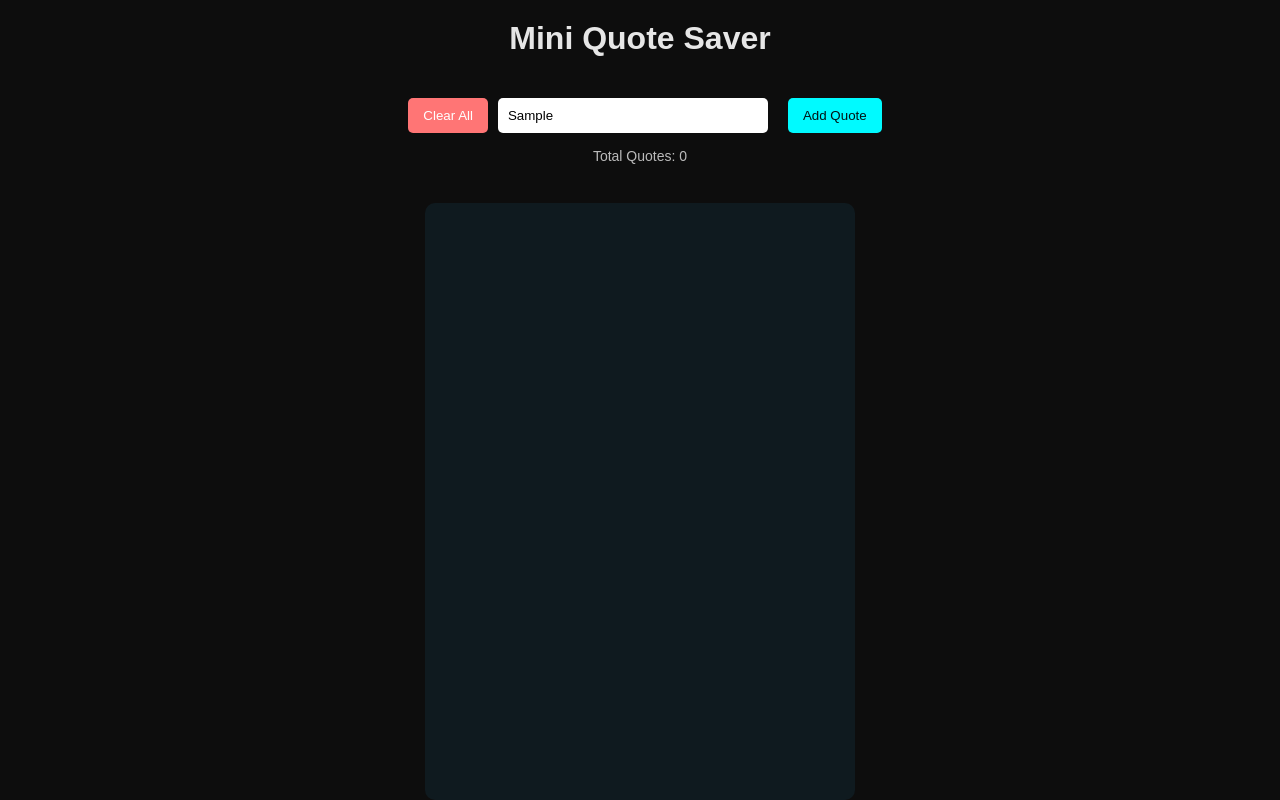
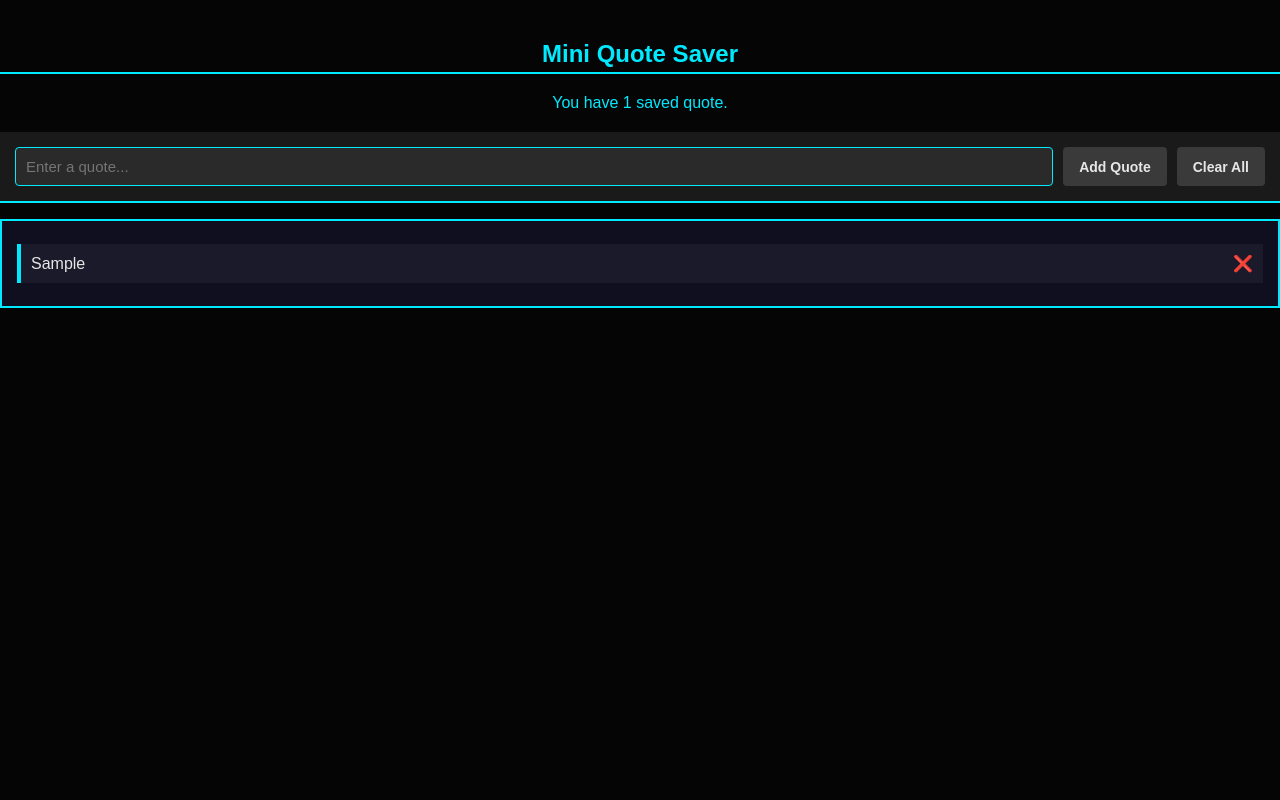
Before and after one commit to Mudit-Maheshwari-code/Quote_Saver_MM, a plain HTML site: page index.html in a window 1280 px wide. Both pictures are taken after typing "Sample" into the empty fields and a click on the button "Add Quote". Drawn offline with Linux system fonts and the light colour scheme.

Commit message:
perfected

```diff
--- a/index.html
+++ b/index.html
@@ -1,152 +1,178 @@
 <!DOCTYPE html>
 <html lang="en">
+
 <head>
     <meta charset="UTF-8" />
     <meta name="viewport" content="width=device-width, initial-scale=1.0" />
     <title>Mini Quote Saver</title>
+
     <style>
         body {
-      margin: 0;
-      padding: 0;
-      background: #0d0d0d;
+            background: #050505;
             color: #e6e6e6;
             font-family: Arial, sans-serif;
-      display: flex;
-      flex-direction: column;
-      align-items: center;
-      height: 100vh;
+            margin: 0;
+            padding: 40px 0;
         }
 
-    h1 {
-      margin-top: 20px;
+        h2 {
+            margin: 0 0 20px 0;
+            border-bottom: 2px solid #00eaff;
+            padding-bottom: 4px;
+            color: #00eaff;
+            text-align: center;
+        }
+
+        #quoteCount {
+            margin: 0 0 20px 0;
+            color: #00eaff;
+            text-align: center;
         }
 
         .input-area {
-      margin-top: 20px;
+            background: #1a1a1a;
+            padding: 15px;
             display: flex;
+            flex-wrap: wrap;
             gap: 10px;
+            width: 100vw;
+            box-sizing: border-box;
+            border-bottom: 2px solid #00eaff;
         }
 
         input {
+            flex: 1;
             padding: 10px;
-      width: 250px;
-      border: none;
-      border-radius: 5px;
+            font-size: 15px;
+            border-radius: 4px;
+            border: 1px solid #00eaff;
+            background: #2a2a2a;
+            color: #e6e6e6;
+        }
+
+        input:focus {
             outline: none;
         }
 
         button {
-      padding: 10px 15px;
+            padding: 10px 16px;
+            font-size: 14px;
+            cursor: pointer;
+            border-radius: 4px;
             border: none;
-      background: #00faff;
-      color: #001314;
-      border-radius: 5px;
-      cursor: pointer;
-      margin-left: 10px;
-
+            font-weight: bold;
+            background: #3a3a3a;
+            color: #e6e6e6;
+            transition: background 0.2s ease;
         }
 
-    #quoteBox {
-      margin-top: 25px;
-      width: 90%;
-      max-width: 400px;
-      height: calc(100vh - 180px);
-      overflow-y: auto;
-      background: #0f1a1f;
-      border-radius: 10px;
-      padding: 15px;
+        button:hover {
+            background: #505050;
         }
 
-    ul {
-      list-style: none;
-      padding: 0;
-      margin: 0;
+
+        #quoteList {
+            background: #0f0f1f;
+            padding: 15px;
+            min-height: 50px;
+            border: 2px solid #00eaff;
+            width: 100vw;
+            box-sizing: border-box;
         }
 
         li {
-      background: #14232a;
+            list-style: none;
+            margin: 8px 0;
+            background: #1a1a2a;
             padding: 10px;
-      margin-bottom: 10px;
-      border-radius: 6px;
+            border-left: 4px solid #00eaff;
             display: flex;
             justify-content: space-between;
             align-items: center;
         }
 
-    .deleteBtn {
-      background: #ff4d4d;
-      border: none;
-      padding: 5px 8px;
-      border-radius: 4px;
+        .delete-btn {
+            color: #ff2b91;
             cursor: pointer;
-      color: white;
+            font-weight: bold;
         }
     </style>
 </head>
+
 <body>
-  <h1>Mini Quote Saver</h1>
+
+    <h2>Mini Quote Saver</h2>
+    <div id="quoteCount">You have 0 saved quotes.</div>
 
     <div class="input-area">
-    <button id="clearAllBtn" style="padding:10px 15px;background:#ff7575;color:white;border:none;border-radius:5px;cursor:pointer;">Clear All</button>
-    <input type="text" id="quoteInput" placeholder="Type a quote..." />
-    <button id="addBtn">Add Quote</button>
+        <input id="quoteInput" placeholder="Enter a quote..." />
+        <button id="addQuoteBtn">Add Quote</button>
+        <button id="clearAllBtn">Clear All</button>
     </div>
 
-  <p id="countText" style="margin-top:15px;font-size:14px;opacity:0.8;">Total Quotes: 0</p>
-
-  <div id="quoteBox">
     <ul id="quoteList"></ul>
-  </div>
 
     <script>
-    const input = document.getElementById("quoteInput");
-    const addBtn = document.getElementById("addBtn");
-    const list = document.getElementById("quoteList");
-
         let quotes = JSON.parse(localStorage.getItem("quotes")) || [];
 
+        const input = document.getElementById("quoteInput");
+        const addBtn = document.getElementById("addQuoteBtn");
+        const clearAllBtn = document.getElementById("clearAllBtn");
+        const listEl = document.getElementById("quoteList");
+        const quoteCount = document.getElementById("quoteCount");
+
+        function updateCount() {
+            quoteCount.textContent = `You have ${quotes.length} saved quote${quotes.length !== 1 ? "s" : ""}.`;
+        }
+
         function renderQuotes() {
-      list.innerHTML = "";
-      document.getElementById("countText").textContent = `Total Quotes: ${quotes.length}`;
-      quotes.forEach((q, index) => {
+            listEl.innerHTML = "";
+            quotes.forEach((quote, index) => {
                 const li = document.createElement("li");
-        li.innerHTML = `${q} <button class=\"deleteBtn\" onclick=\"deleteQuote(${index})\">X</button>`;
-        list.appendChild(li);
+                li.textContent = quote;
+
+                const deleteBtn = document.createElement("span");
+                deleteBtn.textContent = "❌";
+                deleteBtn.className = "delete-btn";
+                deleteBtn.onclick = () => deleteQuote(index);
+
+                li.appendChild(deleteBtn);
+                listEl.appendChild(li);
             });
-    } <button class="deleteBtn" onclick="deleteQuote(${index})">X</button>`;
-        list.appendChild(li);
-      });
+            updateCount();
         }
 
         function addQuote() {
             const text = input.value.trim();
-      if (text !== "") {
+            if (!text) return;
             quotes.push(text);
             localStorage.setItem("quotes", JSON.stringify(quotes));
             input.value = "";
             renderQuotes();
+        }
 
-    document.getElementById("clearAllBtn").addEventListener("click", function() {
-      quotes = [];
+        function deleteQuote(index) {
+            quotes.splice(index, 1);
             localStorage.setItem("quotes", JSON.stringify(quotes));
             renderQuotes();
-    });
-      }
         }
 
-    function deleteQuote(i) {
-      quotes.splice(i, 1);
+        function clearAll() {
+            if (!confirm("Clear all quotes?")) return;
+            quotes = [];
             localStorage.setItem("quotes", JSON.stringify(quotes));
             renderQuotes();
         }
 
         addBtn.addEventListener("click", addQuote);
+        clearAllBtn.addEventListener("click", clearAll);
 
-    input.addEventListener("keypress", function (e) {
-      if (e.key === "Enter") addQuote();
+        input.addEventListener("keypress", (e) => {
+            if (e.key === "Enter" && input.value.trim() !== "") addQuote();
         });
 
         renderQuotes();
     </script>
 </body>
+
 </html>
```
Lines whose indentation alone changed are shown as unchanged.
